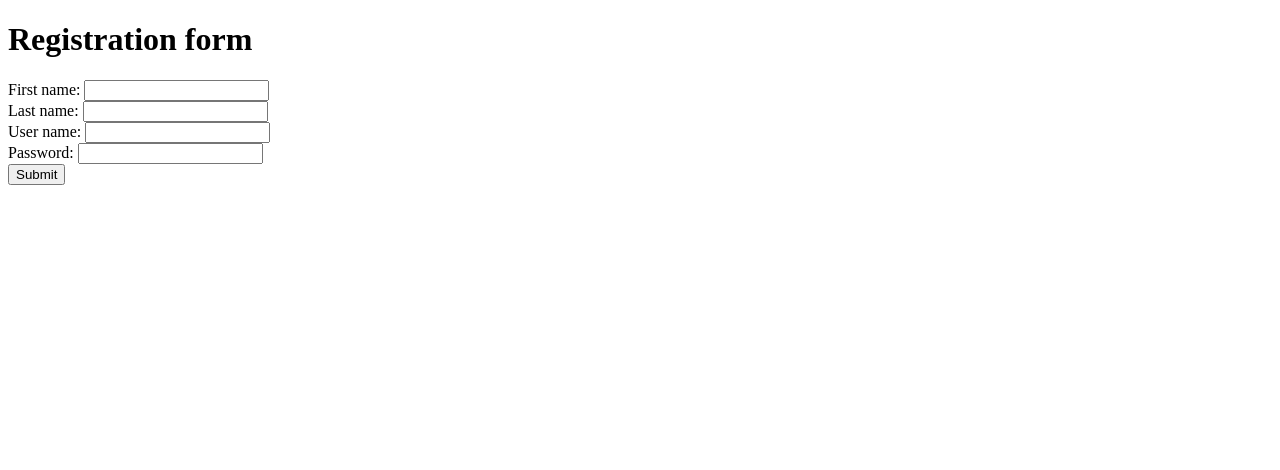
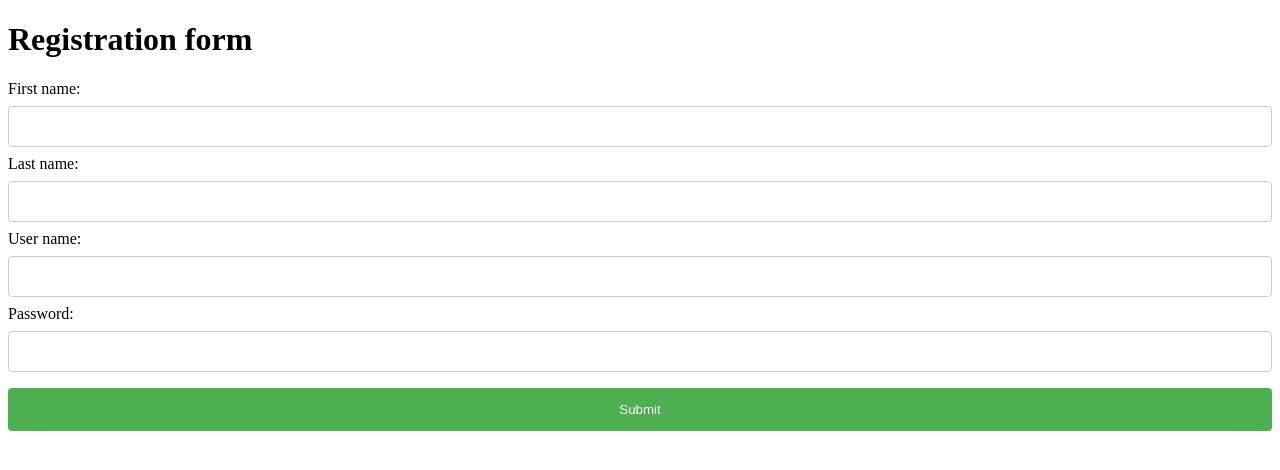
Before and after one commit to STAVAN04/flaskProject1, a Flask app: page / in a window 1280 px wide. Shown: the top 470 px of the page. Run offline with Flask 3, Linux system fonts and the light colour scheme.

Commit message:
added css

```diff
--- /dev/null
+++ b/static/css/style.css
@@ -0,0 +1,30 @@
+input[type=text], select {
+    width: 100%;
+    padding: 12px 20px; margin: 8px 0;
+    display: inline-block; border: 1px solid #ccc;
+    border-radius: 4px;
+    box-sizing: border-box;
+    }
+input[type=password], select {
+    width: 100%;
+    padding: 12px 20px; margin: 8px 0;
+    display: inline-block; border: 1px solid #ccc;
+    border-radius: 4px;
+    box-sizing: border-box;
+    }
+input[type=submit] {
+    width: 100%;
+    background-color: #4CAF50;
+    color: white;
+    padding: 14px 20px; margin: 8px 0;
+    border: none;
+    border-radius: 4px;
+    cursor: pointer;
+    }
+input[type=submit]:hover { background-color: #45a049;
+}
+div {
+    border-radius: 5px;
+    background-color: #f2f2f2;
+    padding: 20px;
+}
--- a/templates/login.html
+++ b/templates/login.html
@@ -1,6 +1,8 @@
 <!DOCTYPE html>
 <html lang="en">
 <head>
+    <link rel="stylesheet" href="{{ url_for('static',filename='css/style.css') }}">
+
     <meta charset="UTF-8">
     <title>Login</title>
 </head>
--- a/templates/register.html
+++ b/templates/register.html
@@ -1,7 +1,8 @@
 <!DOCTYPE html>
 <html lang="en">
 <head>
-  <title>Registration form</title>
+    <link rel="stylesheet" href="{{ url_for('static',filename='css/style.css') }}">
+    <title>Registration form</title>
 </head>
 <body>
     <h1>Registration form</h1>
```
